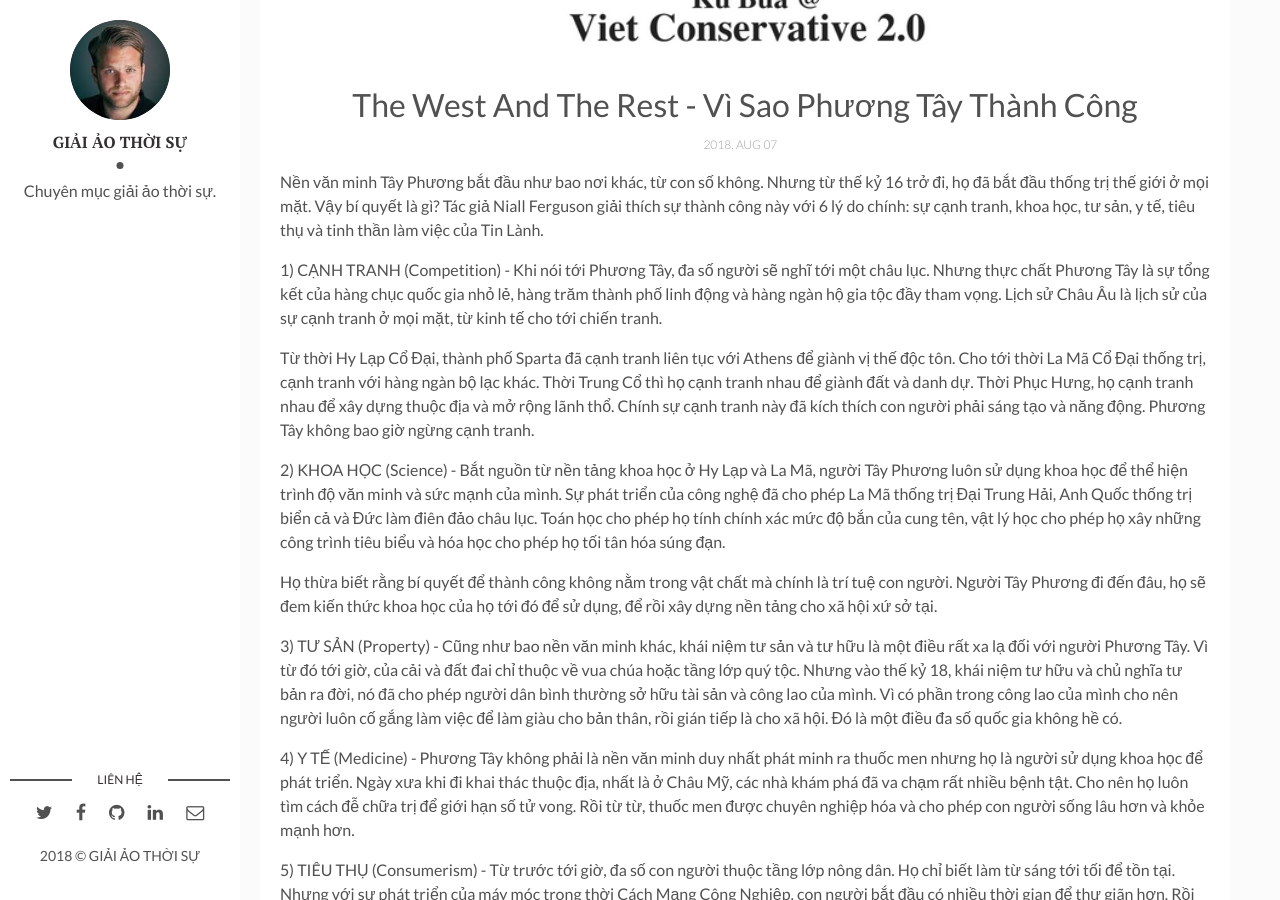
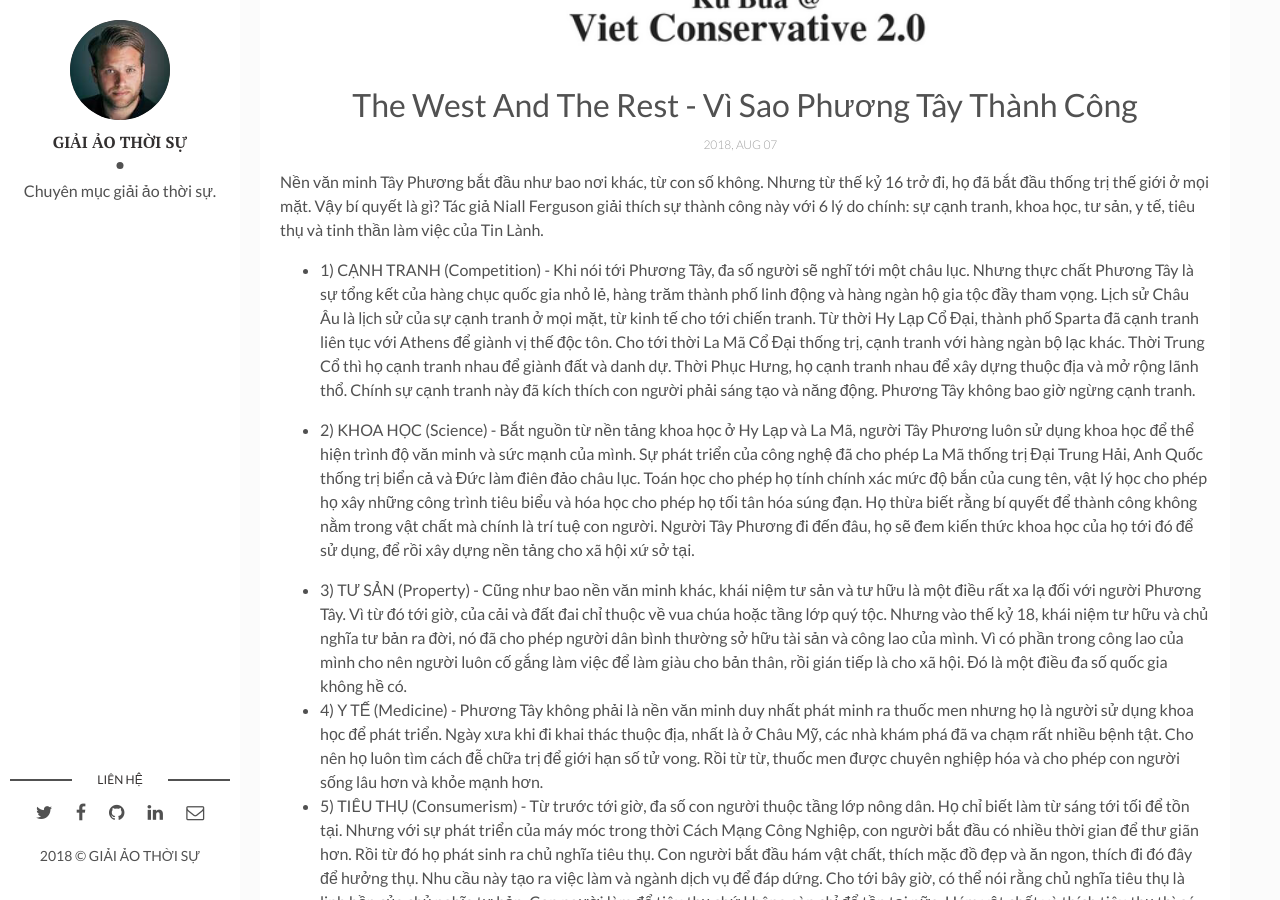
Before and after one commit to giaiaothoisu/giaiaothoisu.github.io, a Jekyll site: the page built from _posts/2019-08-08-vi-sao-phuong-tay-thanh-cong.markdown, in a window 1280 px wide and 900 px high, scrolled down 936 px. Built offline with Jekyll 4.4.1, drawn with Linux system fonts in a browser that asks for light colours; comment, search, counter and statistics services are not loaded.

```diff
--- a/_posts/2019-08-08-vi-sao-phuong-tay-thanh-cong.markdown
+++ b/_posts/2019-08-08-vi-sao-phuong-tay-thanh-cong.markdown
@@ -10,22 +10,16 @@ tags: [Giải Ảo] # add tag
 Nền văn minh Tây Phương bắt đầu như bao nơi khác, từ con số không. Nhưng từ thế kỷ 16 trở đi, họ đã bắt đầu thống trị thế giới ở mọi mặt. Vậy bí quyết là gì? Tác giả Niall Ferguson giải thích sự thành công này với 6 lý do chính: sự cạnh tranh, khoa học, tư sản, y tế, tiêu thụ và tinh thần làm việc của Tin Lành.
 
 
-1) CẠNH TRANH (Competition) - Khi nói tới Phương Tây, đa số người sẽ nghĩ tới một châu lục. Nhưng thực chất Phương Tây là sự tổng kết của hàng chục quốc gia nhỏ lẻ, hàng trăm thành phố linh động và hàng ngàn hộ gia tộc đầy tham vọng. Lịch sử Châu Âu là lịch sử của sự cạnh tranh ở mọi mặt, từ kinh tế cho tới chiến tranh.
-
+* 1) CẠNH TRANH (Competition) - Khi nói tới Phương Tây, đa số người sẽ nghĩ tới một châu lục. Nhưng thực chất Phương Tây là sự tổng kết của hàng chục quốc gia nhỏ lẻ, hàng trăm thành phố linh động và hàng ngàn hộ gia tộc đầy tham vọng. Lịch sử Châu Âu là lịch sử của sự cạnh tranh ở mọi mặt, từ kinh tế cho tới chiến tranh.
 Từ thời Hy Lạp Cổ Đại, thành phố Sparta đã cạnh tranh liên tục với Athens để giành vị thế độc tôn. Cho tới thời La Mã Cổ Đại thống trị, cạnh tranh với hàng ngàn bộ lạc khác. Thời Trung Cổ thì họ cạnh tranh nhau để giành đất và danh dự. Thời Phục Hưng, họ cạnh tranh nhau để xây dựng thuộc địa và mở rộng lãnh thổ. Chính sự cạnh tranh này đã kích thích con người phải sáng tạo và năng động. Phương Tây không bao giờ ngừng cạnh tranh.
 
-2) KHOA HỌC (Science) - Bắt nguồn từ nền tảng khoa học ở Hy Lạp và La Mã, người Tây Phương luôn sử dụng khoa học để thể hiện trình độ văn minh và sức mạnh của mình. Sự phát triển của công nghệ đã cho phép La Mã thống trị Đại Trung Hải, Anh Quốc thống trị biển cả và Đức làm điên đảo châu lục. Toán học cho phép họ tính chính xác mức độ bắn của cung tên, vật lý học cho phép họ xây những công trình tiêu biểu và hóa học cho phép họ tối tân hóa súng đạn.
-
+* 2) KHOA HỌC (Science) - Bắt nguồn từ nền tảng khoa học ở Hy Lạp và La Mã, người Tây Phương luôn sử dụng khoa học để thể hiện trình độ văn minh và sức mạnh của mình. Sự phát triển của công nghệ đã cho phép La Mã thống trị Đại Trung Hải, Anh Quốc thống trị biển cả và Đức làm điên đảo châu lục. Toán học cho phép họ tính chính xác mức độ bắn của cung tên, vật lý học cho phép họ xây những công trình tiêu biểu và hóa học cho phép họ tối tân hóa súng đạn.
 Họ thừa biết rằng bí quyết để thành công không nằm trong vật chất mà chính là trí tuệ con người. Người Tây Phương đi đến đâu, họ sẽ đem kiến thức khoa học của họ tới đó để sử dụng, để rồi xây dựng nền tảng cho xã hội xứ sở tại.
 
-3) TƯ SẢN (Property) - Cũng như bao nền văn minh khác, khái niệm tư sản và tư hữu là một điều rất xa lạ đối với người Phương Tây. Vì từ đó tới giờ, của cải và đất đai chỉ thuộc về vua chúa hoặc tầng lớp quý tộc. Nhưng vào thế kỷ 18, khái niệm tư hữu và chủ nghĩa tư bản ra đời, nó đã cho phép người dân bình thường sở hữu tài sản và công lao của mình. Vì có phần trong công lao của mình cho nên người luôn cố gắng làm việc để làm giàu cho bản thân, rồi gián tiếp là cho xã hội. Đó là một điều đa số quốc gia không hề có.
-
-4) Y TẾ (Medicine) - Phương Tây không phải là nền văn minh duy nhất phát minh ra thuốc men nhưng họ là người sử dụng khoa học để phát triển. Ngày xưa khi đi khai thác thuộc địa, nhất là ở Châu Mỹ, các nhà khám phá đã va chạm rất nhiều bệnh tật. Cho nên họ luôn tìm cách đễ chữa trị để giới hạn số tử vong. Rồi từ từ, thuốc men được chuyên nghiệp hóa và cho phép con người sống lâu hơn và khỏe mạnh hơn.
-
-5) TIÊU THỤ (Consumerism) - Từ trước tới giờ, đa số con người thuộc tầng lớp nông dân. Họ chỉ biết làm từ sáng tới tối để tồn tại. Nhưng với sự phát triển của máy móc trong thời Cách Mạng Công Nghiệp, con người bắt đầu có nhiều thời gian để thư giãn hơn. Rồi từ đó họ phát sinh ra chủ nghĩa tiêu thụ. Con người bắt đầu hám vật chất, thích mặc đồ đẹp và ăn ngon, thích đi đó đây để hưởng thụ. Nhu cầu này tạo ra việc làm và ngành dịch vụ để đáp dứng. Cho tới bây giờ, có thể nói rằng chủ nghĩa tiêu thụ là linh hồn của chủ nghĩa tư bản. Con người làm để tiêu thụ chứ không còn chỉ để tồn tại nữa. Hám vật chất và thích tiêu thụ thì có gì sai chứ?
-
-6) TINH THẦN LÀM VIỆC TIN LÀNH (Protestant work ethic) - Đúng, dân tộc nào cũng làm việc cật lực. Nhưng riêng người Phương Tây, nhất là ở các nước Tin Lành, cho rằng làm việc siêng năng là nhiệm vụ của con người để đáp ơn Chúa. Tin thần làm việc của Tin Lành nhấn mạnh sự siêng năng, nỗ lực, cấm con người lười biếng. Bạn sống làm giàu cho bạn là cách để giúp đỡ xã hội. Bạn giàu có thì xã hội mới giàu có. Những ai chịu cực khổ để làm giàu không có gì để xin lỗi với xã hội. Đó là điều đáng tự hào. Đó có phải là một trong những lý do các nước Tin Lành rất giàu có hơn không?
-
+* 3) TƯ SẢN (Property) - Cũng như bao nền văn minh khác, khái niệm tư sản và tư hữu là một điều rất xa lạ đối với người Phương Tây. Vì từ đó tới giờ, của cải và đất đai chỉ thuộc về vua chúa hoặc tầng lớp quý tộc. Nhưng vào thế kỷ 18, khái niệm tư hữu và chủ nghĩa tư bản ra đời, nó đã cho phép người dân bình thường sở hữu tài sản và công lao của mình. Vì có phần trong công lao của mình cho nên người luôn cố gắng làm việc để làm giàu cho bản thân, rồi gián tiếp là cho xã hội. Đó là một điều đa số quốc gia không hề có.
+* 4) Y TẾ (Medicine) - Phương Tây không phải là nền văn minh duy nhất phát minh ra thuốc men nhưng họ là người sử dụng khoa học để phát triển. Ngày xưa khi đi khai thác thuộc địa, nhất là ở Châu Mỹ, các nhà khám phá đã va chạm rất nhiều bệnh tật. Cho nên họ luôn tìm cách đễ chữa trị để giới hạn số tử vong. Rồi từ từ, thuốc men được chuyên nghiệp hóa và cho phép con người sống lâu hơn và khỏe mạnh hơn.
+* 5) TIÊU THỤ (Consumerism) - Từ trước tới giờ, đa số con người thuộc tầng lớp nông dân. Họ chỉ biết làm từ sáng tới tối để tồn tại. Nhưng với sự phát triển của máy móc trong thời Cách Mạng Công Nghiệp, con người bắt đầu có nhiều thời gian để thư giãn hơn. Rồi từ đó họ phát sinh ra chủ nghĩa tiêu thụ. Con người bắt đầu hám vật chất, thích mặc đồ đẹp và ăn ngon, thích đi đó đây để hưởng thụ. Nhu cầu này tạo ra việc làm và ngành dịch vụ để đáp dứng. Cho tới bây giờ, có thể nói rằng chủ nghĩa tiêu thụ là linh hồn của chủ nghĩa tư bản. Con người làm để tiêu thụ chứ không còn chỉ để tồn tại nữa. Hám vật chất và thích tiêu thụ thì có gì sai chứ?
+* 6) TINH THẦN LÀM VIỆC TIN LÀNH (Protestant work ethic) - Đúng, dân tộc nào cũng làm việc cật lực. Nhưng riêng người Phương Tây, nhất là ở các nước Tin Lành, cho rằng làm việc siêng năng là nhiệm vụ của con người để đáp ơn Chúa. Tin thần làm việc của Tin Lành nhấn mạnh sự siêng năng, nỗ lực, cấm con người lười biếng. Bạn sống làm giàu cho bạn là cách để giúp đỡ xã hội. Bạn giàu có thì xã hội mới giàu có. Những ai chịu cực khổ để làm giàu không có gì để xin lỗi với xã hội. Đó là điều đáng tự hào. Đó có phải là một trong những lý do các nước Tin Lành rất giàu có hơn không?
 
 Đó là bí quyết làm giàu của Phương Tây. Từ một châu lục chìm đắm trong tăm tối, bằng sự cạnh tranh và lý tưởng, họ đã vương minh ra để thống trị thế giới. Quá trình hiện đại hóa thế giới là quá trình phát triển của của họ. Phương Tây khác biệt với thế giới vì họ biết khai thác, biết khám phá, biết tận dụng tài nguyên và chất xám, biết nỗ lực và phấn đấu, và biết bảo vệ những thành tựu và cá nhân làm ra thành tựu đó. Đó là tại sao Phương Tây vượt bậc và trở nên vĩ đại so với tất cả. Liệu tinh thần này còn tồn tại trong tương lai không?
 
```
Also changed, not shown: _posts/2018-08-08-quy-den-vi-sao-ban-nen-co.markdown (+5 -9 lines).
